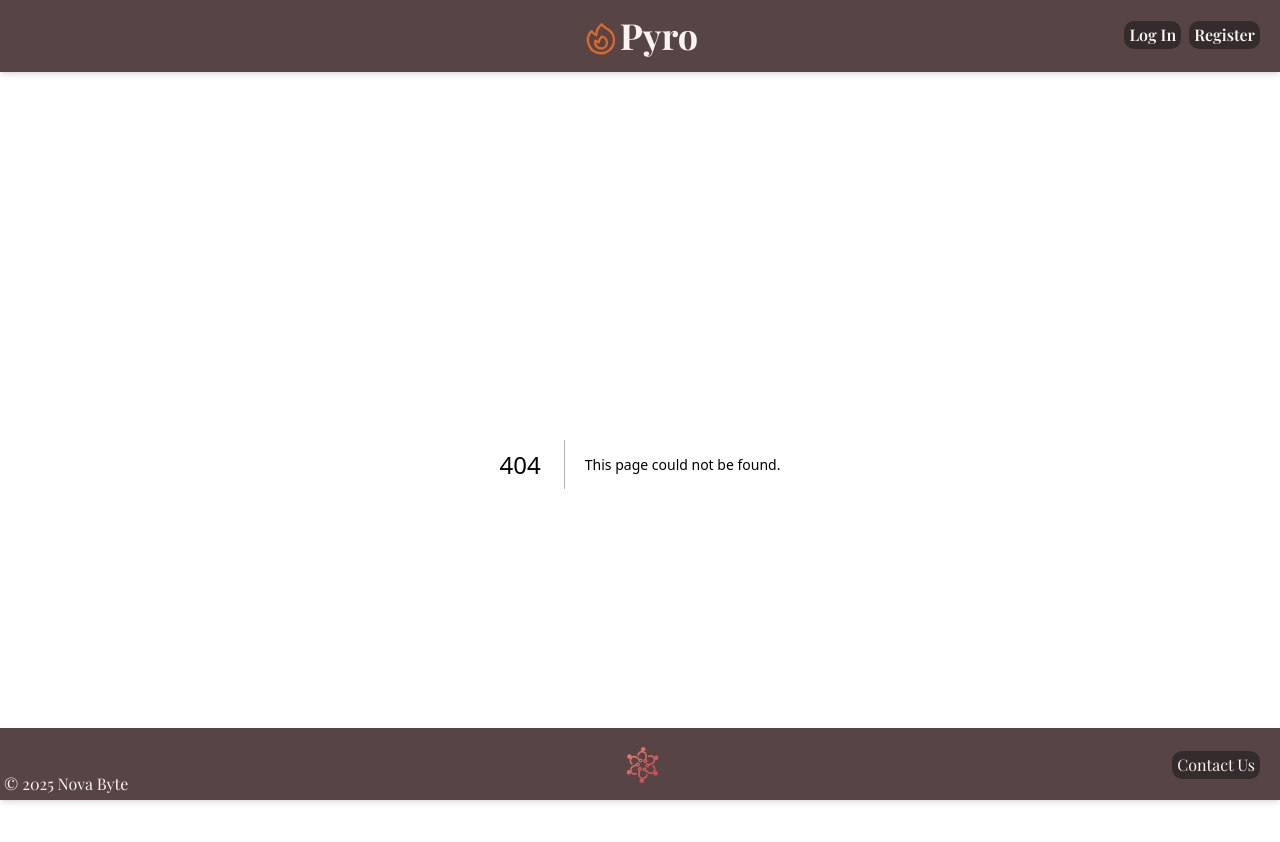
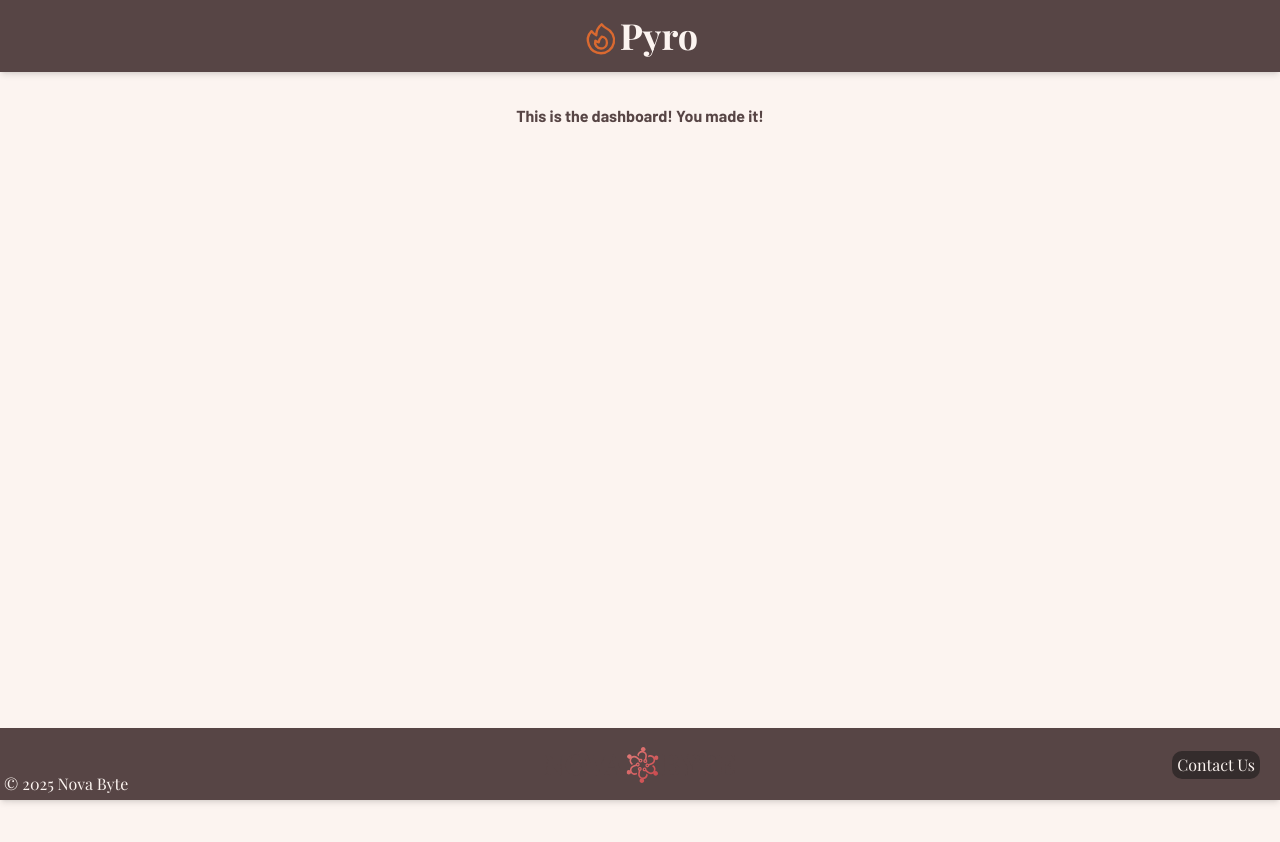
Before and after one commit to NovaByte-CS4800-Group-2/pyro, a Next.js app in the folder client/: page /dashboard in a window 1280 px wide. Before the commit this address had no page. Shown: the top 842 px of the page. After the commit the page ends 800 px from the top, so only its background shows below. Built offline with nearby package versions, Linux system fonts and the light colour scheme; a web font is replaced by a local one.

Commit message:
Added Login Functionality!

```diff
--- /dev/null
+++ b/client/app/dashboard/page.tsx
@@ -0,0 +1,11 @@
+'use client'
+
+export default function Home() {
+  return (
+	<>
+		<div className="flex flex-col items-center mt-10">
+			<p className="font-bold">This is the dashboard! You made it!</p>
+		</div>
+	</>
+  );
+}
--- a/client/app/log-in/page.tsx
+++ b/client/app/log-in/page.tsx
@@ -15,7 +15,7 @@ export default function Login() {
 				<label htmlFor="password" className="self-start">Password</label>
 				<input id="password" name="password" type="password" className="border-(liver) border-2 mb-8 p-2"></input>
 			{/* TODO: Switch to use Button component. */}
-			<Link href="/"><input className="button m-auto text-(--liver) hover:bg-(--moss-green)" type="submit" value="Log In"></input></Link>
+			<button className="button m-auto text-(--liver) hover:bg-(--moss-green)" type="submit">Log In</button>
 		</Form>
 	  </div>
 	</>
--- a/client/app/page.tsx
+++ b/client/app/page.tsx
@@ -1,9 +1,8 @@
 'use client'
 
-import Header from "@/app/ui/header";
 import { EmblaCarousel } from "./ui/carousel";
 
-export default function Home() {
+export default function Landing() {
   return (
     <>
       <div>
--- a/client/app/server_functions/functions.js
+++ b/client/app/server_functions/functions.js
@@ -1,5 +1,6 @@
 "use server"
-import {createProfile} from "../../../server/profile";
+import {checkCredentials, checkUsername} from "@/../server/loginDatabase"
+import {createProfile} from "@/../server/profile";
 import { redirect } from "next/navigation";
 
 export async function registerUser(formData) {
@@ -15,6 +16,13 @@ export async function registerUser(formData) {
 	redirect('/');
 }
 
-export async function loginUser() {
+export async function loginUser(formData) {
+	const username = formData.get("username");
+	const password = formData.get("password");
 
+	if (await checkCredentials(password, username)) {
+		redirect('/dashboard');
+	} else {
+		console.log(":(");
+	}
 }
--- a/client/app/ui/header.tsx
+++ b/client/app/ui/header.tsx
@@ -10,7 +10,10 @@ export default function Header() {
 	const pathname = usePathname();
 	let html = <></>;
 	/* Changes the nav buttons depending on the current url. */
-	if (pathname.includes("register") || pathname.includes("log-in")) {
+	if (pathname.includes("dashboard")) {
+		html = <nav className="w-1/3 flex justify-end items-center p-5 gap-2 font-semibold"></nav>;
+	}
+	else if (pathname.includes("register") || pathname.includes("log-in")) {
 		html = <nav className="w-1/3 flex justify-end items-center p-5 gap-2 font-semibold"><Button label="Back"></Button></nav>;
 	}
 	else {
```
Also changed, not shown: 1 other file (tests, documents, lock files or other folders).
